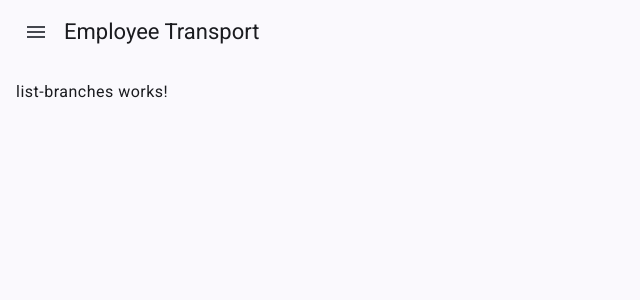
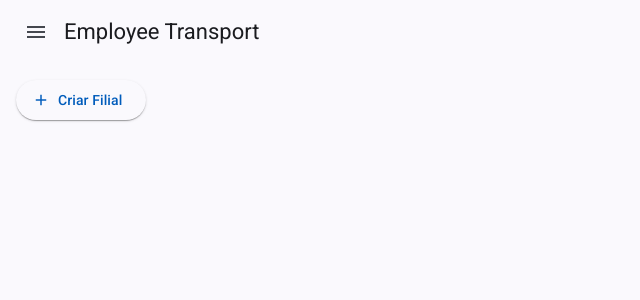
Before and after one commit to TiFurt/employee-transport, an Angular app: page /branches in a window 1280 px wide. Shown: the top 300 px of the page, without its empty margins (0-640 px from the left). Built offline with nearby package versions, Linux system fonts and the light colour scheme; what @angular/fire would draw is missing.

Commit message:
feature: add button to create branch

```diff
--- /dev/null
+++ b/src/app/features/branches/list-branches-page/list-branches-page.component.html
@@ -0,0 +1,10 @@
+<div class="actions">
+  <button
+    mat-raised-button
+    color="primary"
+    [routerLink]="['/branches', 'create']"
+  >
+    <mat-icon>add</mat-icon>
+    <span>Criar Filial</span>
+  </button>
+</div>
--- a/src/app/features/branches/list-branches-page/list-branches-page.component.ts
+++ b/src/app/features/branches/list-branches-page/list-branches-page.component.ts
@@ -1,11 +1,14 @@
 import { CommonModule } from '@angular/common';
 import { ChangeDetectionStrategy, Component } from '@angular/core';
+import { MatButton } from '@angular/material/button';
+import { MatIcon } from '@angular/material/icon';
+import { RouterLink } from '@angular/router';
 
 @Component({
   selector: 'app-list-branches',
   standalone: true,
-  imports: [CommonModule],
-  template: `<p>list-branches works!</p>`,
+  imports: [CommonModule, MatButton, MatIcon, RouterLink],
+  templateUrl: './list-branches-page.component.html',
   styleUrl: './list-branches-page.component.scss',
   changeDetection: ChangeDetectionStrategy.OnPush,
 })
```
